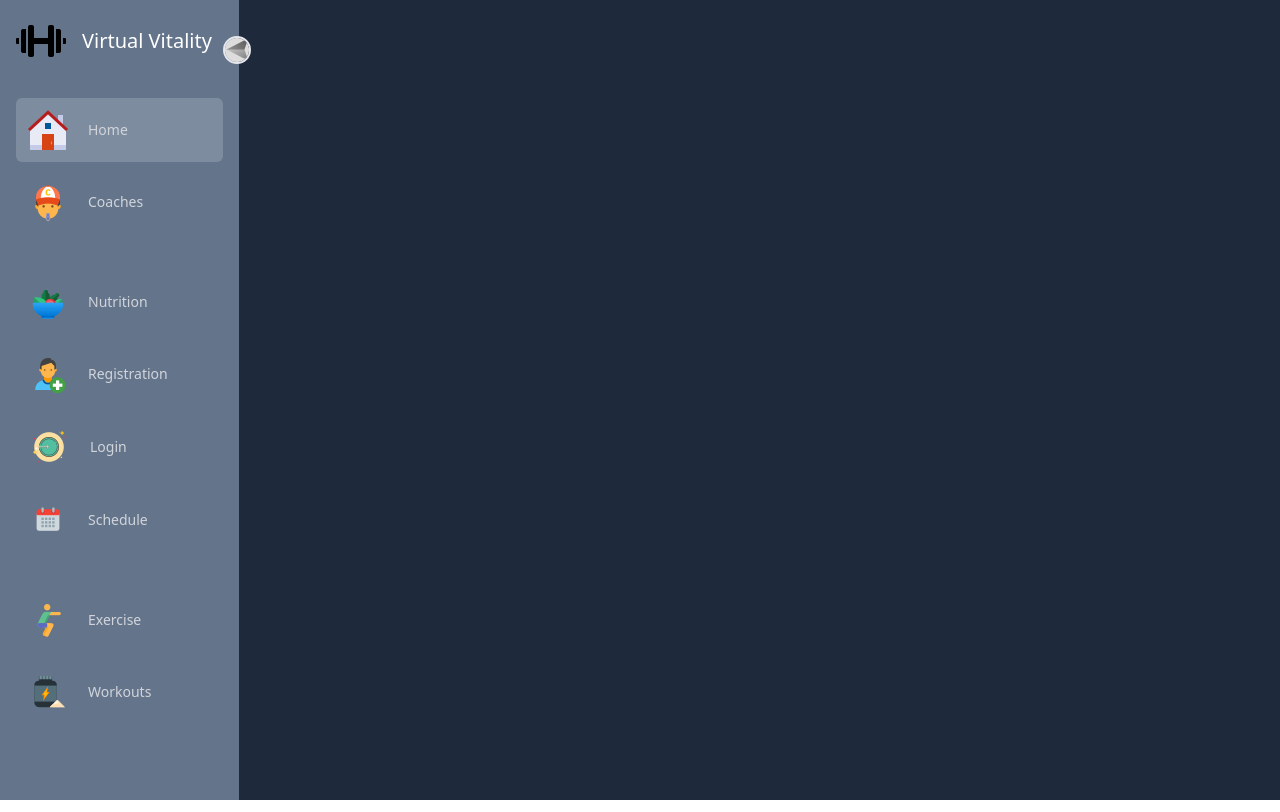
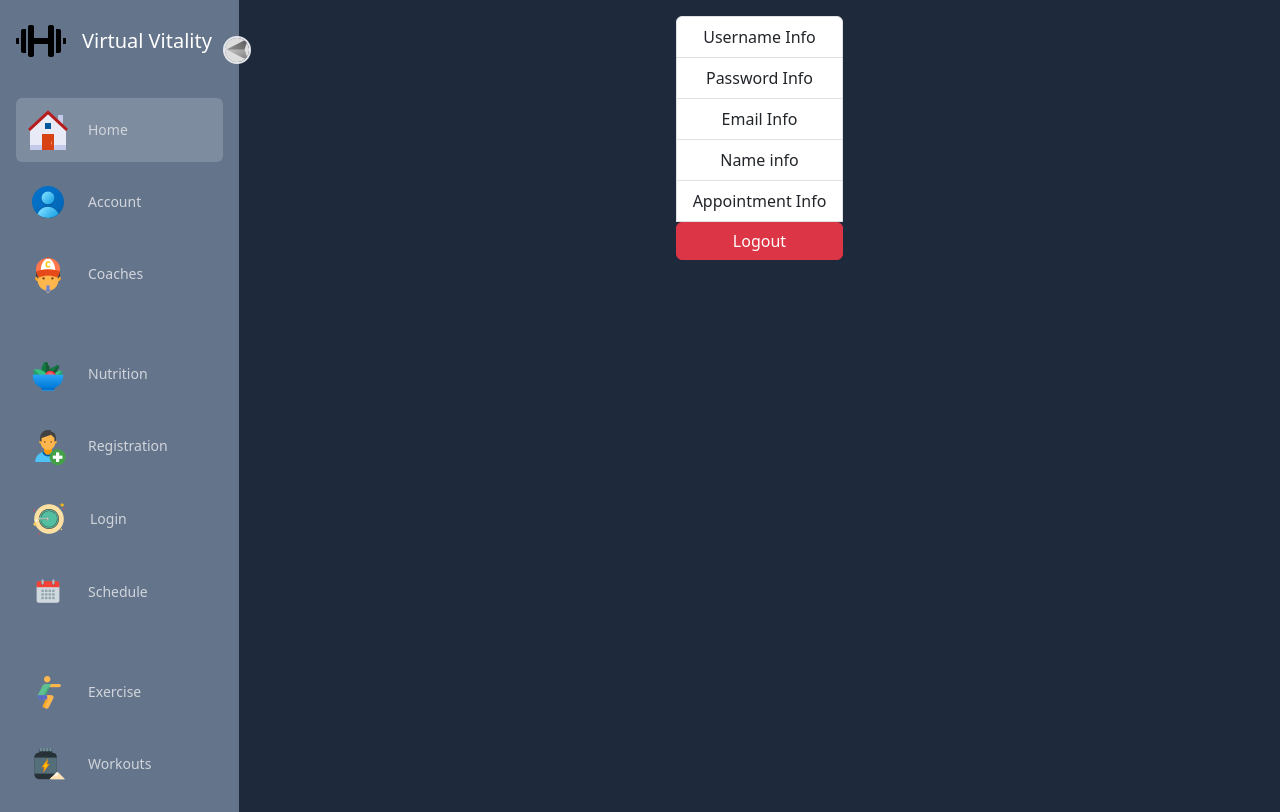
Before and after one commit to Virtual-Vitality/Virtual-Vitality-Repo, a React (Vite) app in the folder Virtual-Vitality/: page /Account in a window 1280 px wide. Built offline with nearby package versions, Linux system fonts and the light colour scheme.

Commit message:
created account page component and have a functioning logout button

```diff
--- a/Virtual-Vitality/src/Client/Components/accountSummary.jsx
+++ b/Virtual-Vitality/src/Client/Components/AccountSummary.jsx
@@ -1,9 +1,23 @@
 //create route and attach it to navbar at bottom/add new route to array and widget.
+import { useState } from 'react';
+import { Button } from 'react-bootstrap';
 import ListGroup from 'react-bootstrap/ListGroup';
+import { useNavigate } from 'react-router';
 
-function summaryFunc() {
+function AccountSummary( ) {
     /*Create 2 get requests one to /auth/login to pull user's info and display it in lists format within a label,
     also api/appoitments to populate apt info with coach name too */
+    const navigate = useNavigate();
+
+    const [token, setToken] = useState(
+      window.localStorage.getItem("token")
+    )
+
+    const logOutHandler = () => {
+      localStorage.removeItem("token");
+      setToken(null);
+      navigate("/");
+    }
 
   return (
     <ListGroup>
@@ -12,8 +26,9 @@ function summaryFunc() {
       <ListGroup.Item>Email Info</ListGroup.Item>
       <ListGroup.Item>Name info</ListGroup.Item>
       <ListGroup.Item>Appointment Info</ListGroup.Item>
+      <Button variant="danger" onClick={logOutHandler}>Logout</Button>{' '}
     </ListGroup>
   );
 }
 
-export default summaryFunc;
+export default AccountSummary;
--- a/Virtual-Vitality/src/Client/Components/Exercise-page.jsx
+++ b/Virtual-Vitality/src/Client/Components/Exercise-page.jsx
@@ -16,6 +16,8 @@ const Exercises= () =>{
         }
         getExercises();
     }, []);
+
+    console.log(exercises);
 
     return (
         <div >
--- a/Virtual-Vitality/src/Client/Components/Navigations.jsx
+++ b/Virtual-Vitality/src/Client/Components/Navigations.jsx
@@ -9,11 +9,14 @@ import Example_function6 from "./Home-page";
 import Exercises from "./Exercise-page";
 import Example_function8 from "./Coaches-page";
 import Scheduler from "./calendar";
+import AccountSummary from "./AccountSummary";
 
 const Nav = () => {
   const [open, setOpen] = useState(true);
+
   const Menus = [//This is images and titles
     {title: "Home", src: "icons8-home-48", path: (`/`)},
+    {title: "Account", src: "icons8-account-48", path: (`/Account`)},
     {title: "Coaches", src: "icons8-coach-48 (1)", path: (`/coaches`)},
     {title: "Nutrition", src: "icons8-salad-48", path: (`/Nutrition`), gap:true},
     {title: "Registration", src: "icons8-register-48 (1)", path: (`/Registration`)},
@@ -75,6 +78,7 @@ const Nav = () => {
 
        <Routes>
         <Route path="/"element={<Example_function6/>} />
+        <Route path="/Account"element={<AccountSummary/>} />
         <Route path="/coaches"element={<Example_function8/>} />
         <Route path="/Nutrition"element={<Example_function4/>} />
         <Route path="/Registration"element={<Example_function3/>} />
--- a/Virtual-Vitality/vite.config.js
+++ b/Virtual-Vitality/vite.config.js
@@ -4,9 +4,9 @@ import react from '@vitejs/plugin-react'
 // https://vitejs.dev/config/
 export default defineConfig({
   plugins: [react()],
-  // server: {
-  //   proxy: {
-  //     "/api": "http://localhost:4200",
-  //     "/auth": "http://localhost:4200"
-  // }}
+  server: {
+    proxy: {
+      "/api": "http://localhost:4200",
+      "/auth": "http://localhost:4200"
+  }}
 })
```
Also changed, not shown: Virtual-Vitality/public/assets/icons8-account-48.png (added), Virtual-Vitality/src/Assets/icons8-account-48.png (added).
